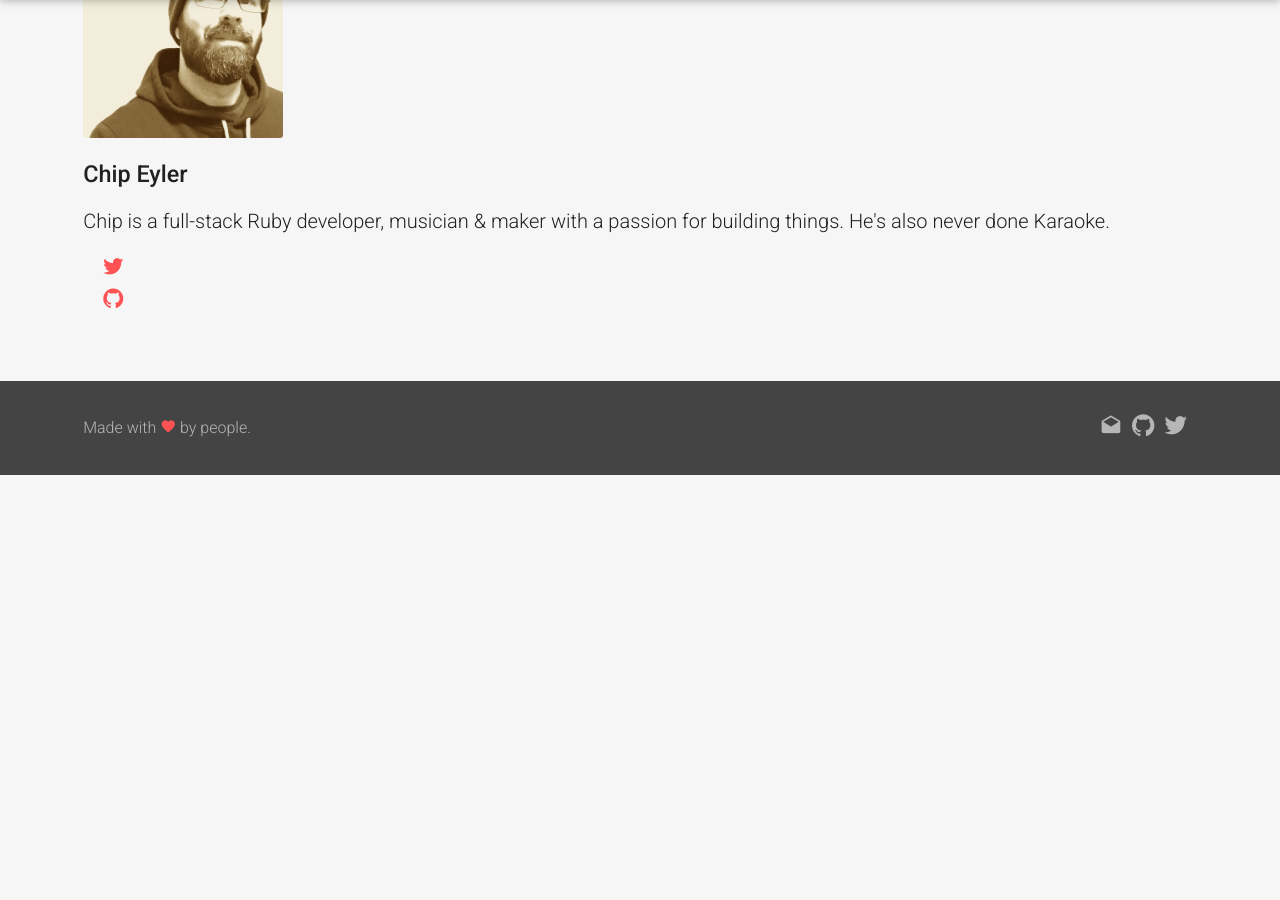
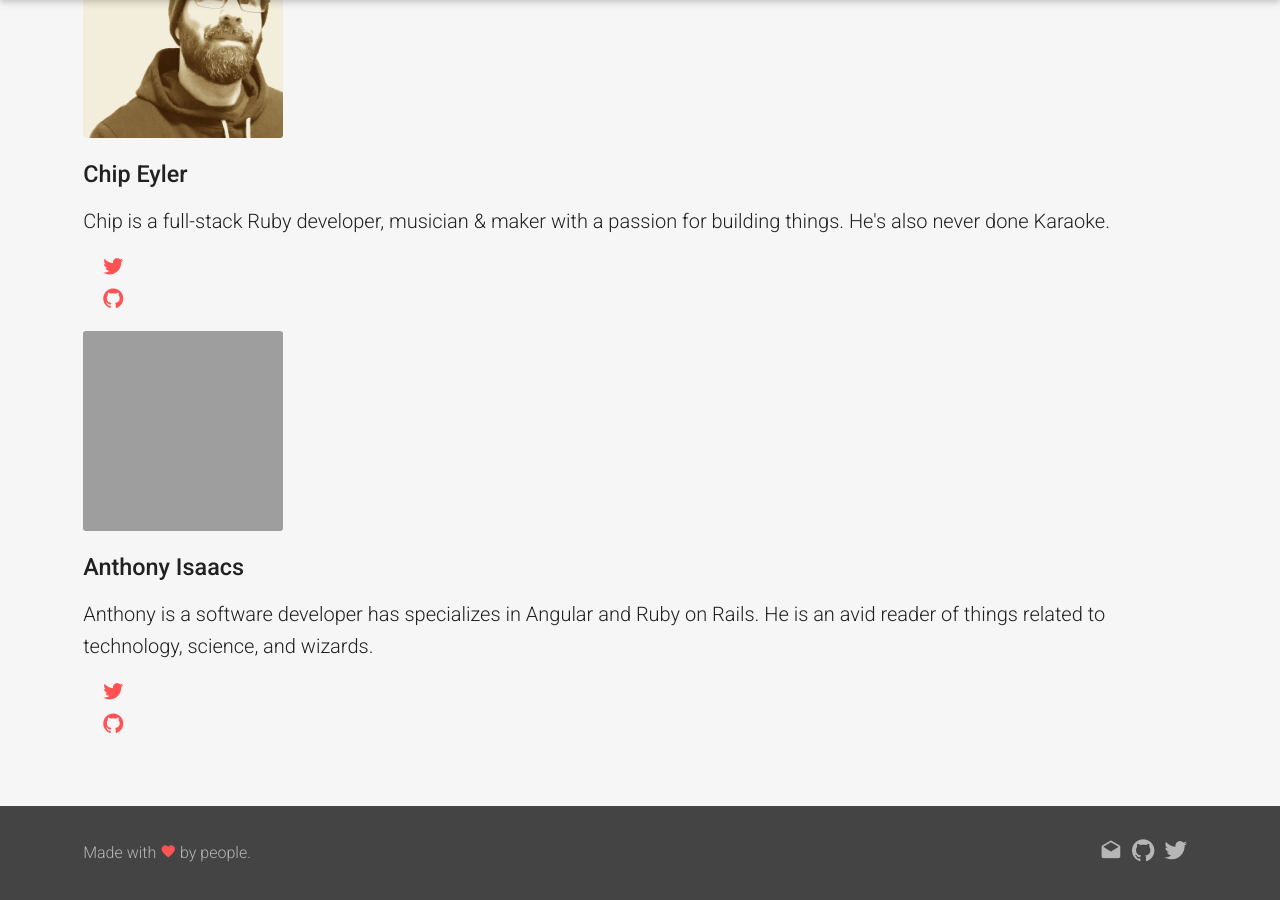
Before and after one commit to fotonic/fotonic.github.io, a Jekyll site: the page built from _pages/about.md, in a window 1280 px wide and 900 px high, scrolled down 979 px. Built offline with Jekyll 4.4.1, drawn with Linux system fonts in a browser that asks for light colours; nearby versions of some CDN libraries; before the commit the page ends 1454 px from its top, so only the background shows below that; grey boxes are pictures that could not be loaded.

Commit message:
Add to readme, add anthony as author, write post on angular

```diff
--- a/_config.yml
+++ b/_config.yml
@@ -34,6 +34,14 @@ authors:
     twitter: freqn
     twitter_url: http://twitter.com/freqn
     github: freqn
+  anthony:
+    display_name: Anthony Isaacs
+    avatar: https://avatars2.githubusercontent.com/u/10109984
+    bio: Angular/Rails developer with interests in data vis, functional programming, & escapist fiction
+    email:
+    web:
+    twitter: nthony_i
+    github: AnthonyIsaacs
 
 # Build settings
 markdown: kramdown
--- a/_data/members.yml
+++ b/_data/members.yml
@@ -18,3 +18,13 @@
   twitter: freqn
   twitter_url: http://twitter.com/freqn
   github: http://github.com/freqn
+
+- display_name: Anthony Isaacs
+  picture: https://avatars2.githubusercontent.com/u/10109984
+  bio: Angular/Rails developer with interests in data vis, functional programming, & escapist fiction
+  about_text: Anthony is a software developer has specializes in Angular and Ruby on Rails. He is an avid reader of things related to technology, science, and wizards.
+  email:
+  web:
+  twitter: nthony_i
+  twitter_url: http://twitter.com/nthony_i
+  github: http://github.com/AnthonyIsaacs
```
Also changed, not shown: _posts/2016-01-30-angular-where-to-start.md (added, +49 -0 lines), README.md.
